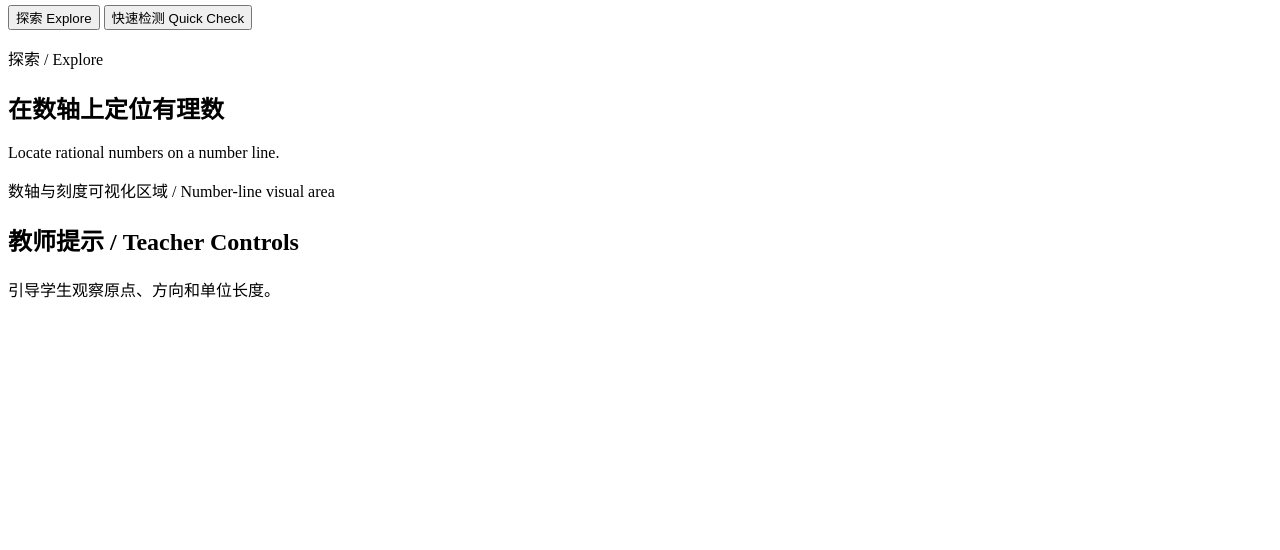
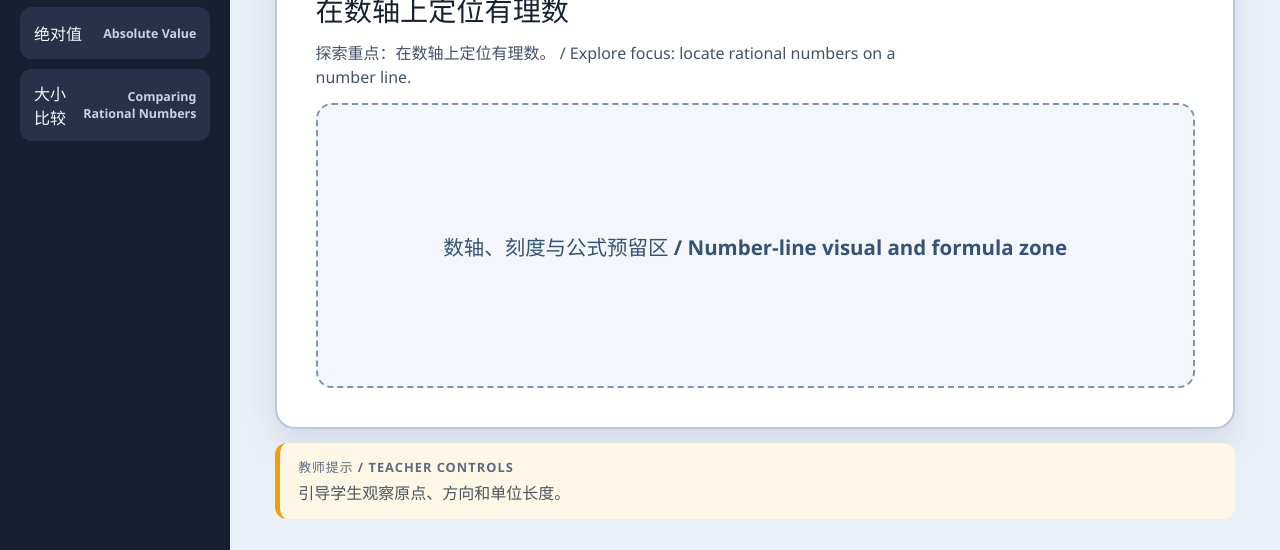
Before and after one commit to DING0180/rational-numbers-classroom-v2, a website built with Vite: page index.html in a window 1280 px wide. Shown: the part 250-800 px from the top of the page. Built offline with nearby package versions, Linux system fonts and the light colour scheme.

Commit message:
feat: add touch-friendly classroom stage layout

```diff
--- a/index.html
+++ b/index.html
@@ -3,7 +3,7 @@
   <head>
     <meta charset="UTF-8" />
     <meta name="viewport" content="width=device-width, initial-scale=1.0" />
-    <title>有理数课堂</title>
+    <title>有理数课堂 / Rational Numbers Classroom</title>
   </head>
   <body>
     <main id="app"></main>
--- a/package.json
+++ b/package.json
@@ -1,6 +1,7 @@
 {
   "scripts": {
     "dev": "vite",
+    "build": "vite build",
     "test": "vitest",
     "test:run": "vitest run",
     "test:visual": "playwright test"
--- a/src/lessons.js
+++ b/src/lessons.js
@@ -5,14 +5,14 @@
     labelEn: 'Number Line',
     explore: {
       heading: '在数轴上定位有理数',
-      description: 'Locate rational numbers on a number line.',
-      zoneLabel: '数轴与刻度可视化区域 / Number-line visual area',
+      description: '探索重点：在数轴上定位有理数。 / Explore focus: locate rational numbers on a number line.',
+      zoneLabel: '数轴、刻度与公式预留区 / Number-line visual and formula zone',
       teacherNote: '引导学生观察原点、方向和单位长度。',
     },
     quickCheck: {
       heading: '快速检测：数轴',
-      description: 'Quick Check: identify a rational number from its position.',
-      zoneLabel: '随机课堂题目将显示在这里 / Random classroom question area',
+      description: '快速检测：根据位置判断有理数。 / Quick Check: identify a rational number from its position.',
+      zoneLabel: '题目与答案预留区 / Prompt and reserved answer area',
       teacherNote: '请学生先独立判断，再邀请一位同学说明理由。',
     },
   },
@@ -22,14 +22,14 @@
     labelEn: 'Opposite',
     explore: {
       heading: '发现相反数的对称关系',
-      description: 'Explore opposite numbers as reflections across zero.',
-      zoneLabel: '对称与表达式可视化区域 / Reflection visual area',
+      description: '探索重点：观察相反数关于原点的对称。 / Explore focus: see opposite numbers as reflections across zero.',
+      zoneLabel: '对称图示与公式预留区 / Reflection visual and formula zone',
       teacherNote: '用数轴上的对称点连接相反数和零。',
     },
     quickCheck: {
       heading: '快速检测：相反数',
-      description: 'Quick Check: determine the opposite of a rational number.',
-      zoneLabel: '随机课堂题目将显示在这里 / Random classroom question area',
+      description: '快速检测：写出一个有理数的相反数。 / Quick Check: determine the opposite of a rational number.',
+      zoneLabel: '题目与答案预留区 / Prompt and reserved answer area',
       teacherNote: '提醒学生区分相反数与绝对值。',
     },
   },
@@ -39,14 +39,14 @@
     labelEn: 'Absolute Value',
     explore: {
       heading: '理解绝对值表示距离',
-      description: 'Understand absolute value as distance from zero.',
-      zoneLabel: '距离与公式可视化区域 / Distance visual area',
+      description: '探索重点：理解绝对值表示到原点的距离。 / Explore focus: understand absolute value as distance from zero.',
+      zoneLabel: '距离图示与公式预留区 / Distance visual and formula zone',
       teacherNote: '强调距离没有方向，因此结果不为负。',
     },
     quickCheck: {
       heading: '快速检测：绝对值',
-      description: 'Quick Check: find the distance from zero.',
-      zoneLabel: '随机课堂题目将显示在这里 / Random classroom question area',
+      description: '快速检测：求一个数到原点的距离。 / Quick Check: find the distance from zero.',
+      zoneLabel: '题目与答案预留区 / Prompt and reserved answer area',
       teacherNote: '请学生用“到原点的距离”解释答案。',
     },
   },
@@ -56,14 +56,14 @@
     labelEn: 'Comparing Rational Numbers',
     explore: {
       heading: '比较有理数的大小',
-      description: 'Compare rational numbers using position and sign.',
-      zoneLabel: '比较策略可视化区域 / Comparison visual area',
+      description: '探索重点：用位置和符号比较有理数。 / Explore focus: compare rational numbers using position and sign.',
+      zoneLabel: '比较策略与公式预留区 / Comparison visual and formula zone',
       teacherNote: '先比较符号，再借助数轴确认大小关系。',
     },
     quickCheck: {
       heading: '快速检测：大小比较',
-      description: 'Quick Check: choose the larger rational number.',
-      zoneLabel: '随机课堂题目将显示在这里 / Random classroom question area',
+      description: '快速检测：选择较大的有理数。 / Quick Check: choose the larger rational number.',
+      zoneLabel: '题目与答案预留区 / Prompt and reserved answer area',
       teacherNote: '鼓励学生说出使用的比较策略。',
     },
   },
--- a/src/main.js
+++ b/src/main.js
@@ -1,4 +1,5 @@
 import { LESSONS, getLesson } from './lessons.js';
+import './styles.css';
 
 const MODES = [
   { id: 'explore', labelZh: '探索', labelEn: 'Explore', lessonField: 'explore' },
@@ -58,7 +59,7 @@
         <section class="classroom-stage" data-stage aria-live="polite" aria-labelledby="stage-title">
           <p class="stage-mode"><span lang="zh-CN">${mode.labelZh}</span> / <span lang="en">${mode.labelEn}</span></p>
           <h2 id="stage-title">${stage.heading}</h2>
-          <p>${stage.description}</p>
+          <p class="stage-description">${stage.description}</p>
           <div class="stage-reserved-area" aria-label="${stage.zoneLabel}">
             <p>${stage.zoneLabel}</p>
           </div>
--- /dev/null
+++ b/src/styles.css
@@ -0,0 +1,271 @@
+:root {
+  color: #172033;
+  background: #eaf0f8;
+  font-family: "Segoe UI", "Microsoft YaHei", sans-serif;
+  font-synthesis: none;
+}
+
+* {
+  box-sizing: border-box;
+}
+
+html,
+body,
+#app {
+  min-block-size: 100%;
+  margin: 0;
+}
+
+body {
+  min-inline-size: 0;
+}
+
+button {
+  min-height: 52px;
+  border: 0;
+  border-radius: 12px;
+  font: inherit;
+  font-weight: 700;
+  cursor: pointer;
+}
+
+button:focus-visible {
+  outline: 3px solid #f59e0b;
+  outline-offset: 3px;
+}
+
+.classroom-app {
+  min-block-size: 100dvh;
+  display: grid;
+  grid-template-columns: clamp(220px, 18vw, 280px) minmax(0, 1fr);
+  overflow: hidden;
+}
+
+.sidebar {
+  min-block-size: 0;
+  display: flex;
+  flex-direction: column;
+  gap: 24px;
+  padding: 28px 20px;
+  background: #172033;
+  color: #f8fafc;
+}
+
+.sidebar-header p,
+.workspace-header p,
+.stage-mode,
+.teacher-controls h2 {
+  margin: 0;
+  color: #5b6b82;
+  font-size: 0.8rem;
+  font-weight: 800;
+  letter-spacing: 0.08em;
+  text-transform: uppercase;
+}
+
+.sidebar-header p {
+  color: #b9c7dc;
+}
+
+.sidebar-header h2 {
+  margin: 8px 0 0;
+  font-size: 1.55rem;
+}
+
+.sidebar nav {
+  min-block-size: 0;
+  display: grid;
+  align-content: start;
+  gap: 10px;
+  overflow: auto;
+}
+
+.sidebar button {
+  min-inline-size: 0;
+  display: flex;
+  align-items: center;
+  justify-content: space-between;
+  gap: 10px;
+  padding: 12px 14px;
+  background: #25324a;
+  color: #f8fafc;
+  text-align: left;
+}
+
+.sidebar button span:last-child {
+  color: #c7d2e4;
+  font-size: 0.78rem;
+  font-weight: 600;
+  text-align: right;
+}
+
+.sidebar button[aria-current='page'] {
+  background: #1d4ed8;
+  color: #fff;
+}
+
+.workspace {
+  min-inline-size: 0;
+  min-block-size: 0;
+  display: grid;
+  grid-template-rows: auto auto minmax(0, 1fr) auto;
+  gap: clamp(12px, 1.8vh, 20px);
+  padding: clamp(18px, 2.4vw, 36px) clamp(20px, 3.5vw, 64px);
+  overflow: hidden;
+}
+
+.workspace-header h1 {
+  margin: 6px 0 0;
+  color: #172033;
+  font-size: clamp(1.65rem, 2.4vw, 2.65rem);
+  line-height: 1.15;
+}
+
+.mode-switcher {
+  min-inline-size: 0;
+  display: flex;
+  gap: 10px;
+}
+
+.mode-switcher button {
+  min-inline-size: min(260px, 40%);
+  padding: 12px 18px;
+  background: #d8e1ee;
+  color: #273449;
+}
+
+.mode-switcher button[aria-pressed='true'] {
+  background: #0f766e;
+  color: #fff;
+}
+
+.classroom-stage {
+  min-inline-size: 0;
+  min-block-size: 0;
+  display: flex;
+  flex-direction: column;
+  gap: clamp(10px, 1.6vh, 18px);
+  padding: clamp(22px, 3vw, 48px);
+  overflow: hidden;
+  border: 2px solid #b9c7dc;
+  border-radius: 20px;
+  background: #fff;
+  box-shadow: 0 16px 32px rgb(46 63 91 / 12%);
+}
+
+.classroom-stage h2,
+.classroom-stage > p {
+  margin: 0;
+}
+
+.classroom-stage h2 {
+  color: #172033;
+  font-size: clamp(1.5rem, 2.2vw, 2.45rem);
+  line-height: 1.2;
+}
+
+.stage-description {
+  max-inline-size: 68ch;
+  color: #42526a;
+  font-size: clamp(1rem, 1.25vw, 1.2rem);
+  line-height: 1.55;
+}
+
+.stage-reserved-area {
+  min-block-size: clamp(180px, 34vh, 440px);
+  min-inline-size: 0;
+  flex: 1 1 auto;
+  display: grid;
+  place-items: center;
+  margin-block-start: auto;
+  padding: 20px;
+  border: 2px dashed #7b93b6;
+  border-radius: 16px;
+  background: #f3f7fc;
+  color: #365274;
+  text-align: center;
+}
+
+.stage-reserved-area p {
+  margin: 0;
+  font-size: clamp(1rem, 1.6vw, 1.35rem);
+  font-weight: 800;
+}
+
+.teacher-controls {
+  min-inline-size: 0;
+  display: grid;
+  gap: 6px;
+  padding: 14px 18px;
+  border-left: 5px solid #f59e0b;
+  border-radius: 12px;
+  background: #fff7e6;
+}
+
+.teacher-controls p {
+  margin: 0;
+  color: #4b5563;
+  line-height: 1.45;
+}
+
+@media (max-height: 768px) {
+  .sidebar {
+    gap: 14px;
+    padding-block: 16px;
+  }
+
+  .workspace {
+    gap: 10px;
+    padding-block: 14px;
+  }
+
+  .workspace-header p,
+  .stage-description,
+  .teacher-controls p {
+    display: none;
+  }
+
+  .classroom-stage {
+    gap: 10px;
+    padding: 20px 24px;
+  }
+
+  .stage-reserved-area {
+    min-block-size: 0;
+  }
+}
+
+@media (max-width: 820px) {
+  .classroom-app {
+    grid-template-columns: minmax(0, 1fr);
+    grid-template-rows: auto minmax(0, 1fr);
+    overflow: visible;
+  }
+
+  .sidebar {
+    gap: 12px;
+    padding: 14px 18px;
+  }
+
+  .sidebar nav {
+    grid-template-columns: repeat(2, minmax(0, 1fr));
+  }
+
+  .workspace {
+    overflow: visible;
+  }
+}
+
+@media (max-width: 520px) {
+  .sidebar nav {
+    grid-template-columns: minmax(0, 1fr);
+  }
+
+  .mode-switcher {
+    flex-direction: column;
+  }
+
+  .mode-switcher button {
+    min-inline-size: 0;
+  }
+}
```
Also changed, not shown: src/styles.test.js (added, +15 -0 lines).
